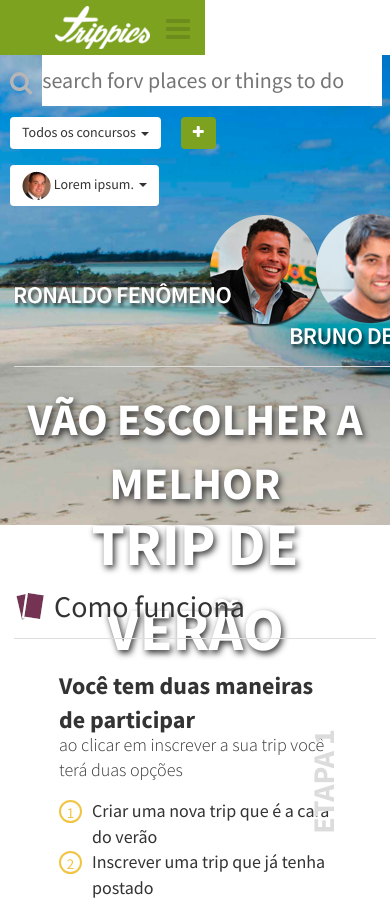
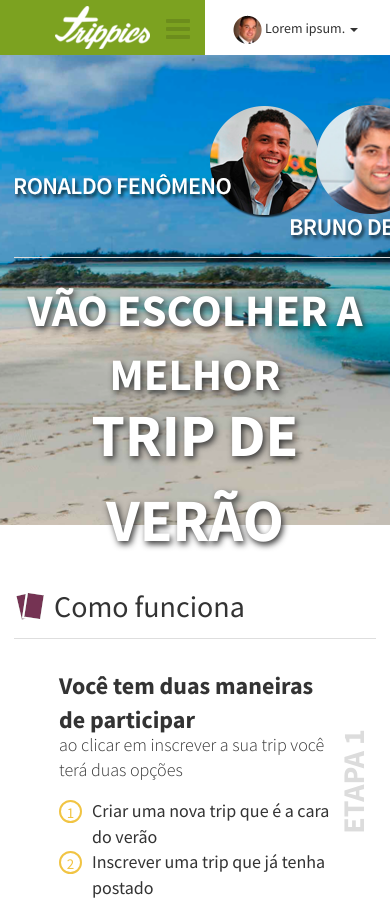
Before and after one commit to guilouro/Trippics, a plain HTML site: page deploy/index.html in a window 390 px wide. Shown: the top 904 px of the page. Drawn offline with Linux system fonts and the light colour scheme.

Commit message:
Algumas coisas responsivas

```diff
--- a/deploy/index.html
+++ b/deploy/index.html
@@ -18,29 +18,29 @@
 
 	<div class="container-fluid navbar">
 
-		<div class="row">
-			<div class="col-md-6">
+
+			<div class="col-md-7">
 				<div class="logo">
 					<a href="."> <img src="img/trippics.png" height="43" width="95" alt=""></a>	<i class="fa fa-bars fa-2x"></i>
 				</div>
 
-				<div class="search">
+				<div class="search visible-md visible-lg">
 					<i class="fa fa-search"></i>
 					<form action="." method="post">
 						<input type="text" placeholder="search forv places or things to do">
 					</form>
 				</div>
 			</div>
-			<div class="col-md-4 pull-right">
+			<div class="col-md-5">
 
 					<ul class="infos">
-						<li class="item">
+						<li class="item visible-lg">
 							<!-- TODOS OS CONCURSOS -->
 							<div class="btn-group">
 						      <button type="button" class="btn btn-default">Todos os concursos <span class="caret"></span></button>
 						    </div>
 						</li>
-						<li class="item">
+						<li class="item visible-lg">
 							<a href="#" class="btn btn-success"><i class="fa fa-plus"></i></a>
 						</li>
 						<li class="item">
@@ -53,8 +53,6 @@
 
 				</div>
 			</div>
-		</div>
-
 
 	</div>
 
@@ -93,7 +91,7 @@
 	<!-- CONTENT -->
 	<div class="container">
 		<div class="row">
-			<div class="col-md-8 col-sm-8">
+			<div class="col-xs-12 col-sm-7 col-md-8">
 
 				<h2><i class="icons-info"></i> Como funciona</h2>
 
@@ -163,7 +161,7 @@
 
 			<!-- SIDEBAR -->
 
-			<div class="col-md-4 col-sm-4">
+			<div class="col-xs-12 col-sm-5 col-md-4">
 
 				<!-- PREMIO -->
 				<h2><i class="icons-medal"></i> Prêmio</h2>
--- a/src/assets/sass/style.scss
+++ b/src/assets/sass/style.scss
@@ -61,11 +61,13 @@
 	height: 55px;
 	padding: 0;
 
+
 	.logo{
 		background-color: $verde;
 		float: left;
 		padding: 6px 55px;
 		position: relative;
+		margin-left: -14px;
 
 		i{
 			position: absolute;
@@ -107,6 +109,8 @@
 		margin: 0;
 		padding: 0;
 		list-style: none;
+		position: absolute;
+		right: 10px;
 
 		li.item{
 			float: left;
@@ -224,7 +228,7 @@
 		position: absolute;
 		margin-top: -25px;
 		top: 50%;
-		right: 0;
+		right: -30px;
 	}
 
 	div.title{
```
Also changed, not shown: deploy/css/style.css.
